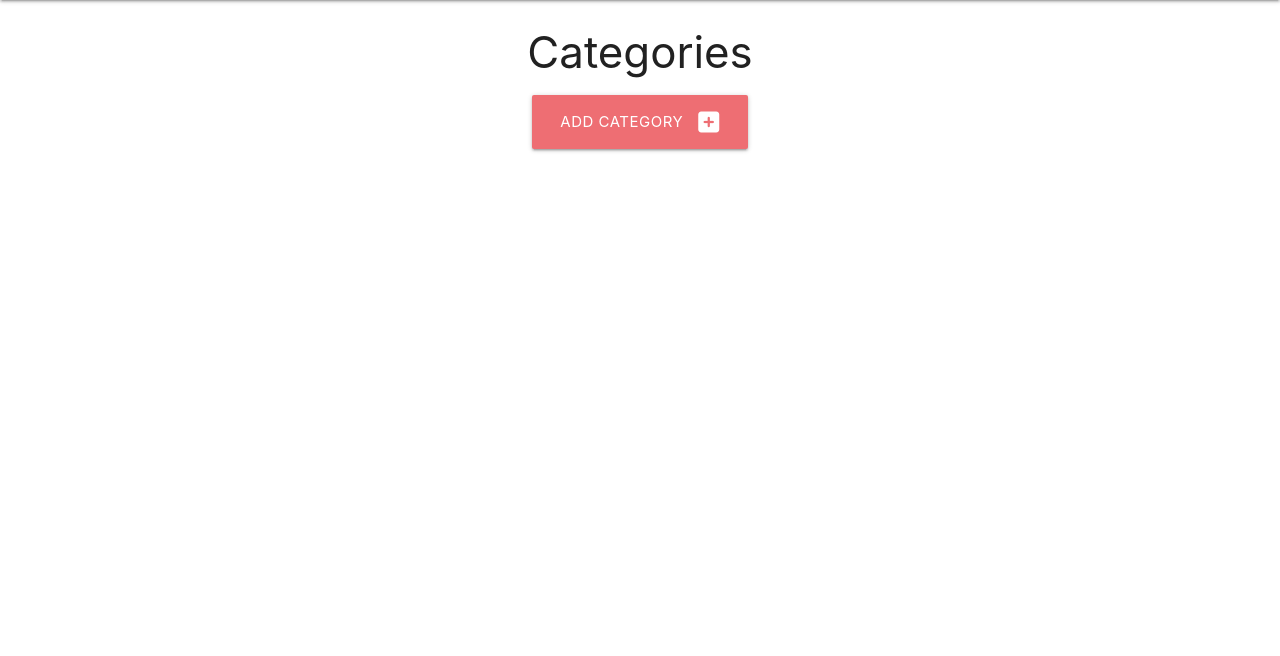
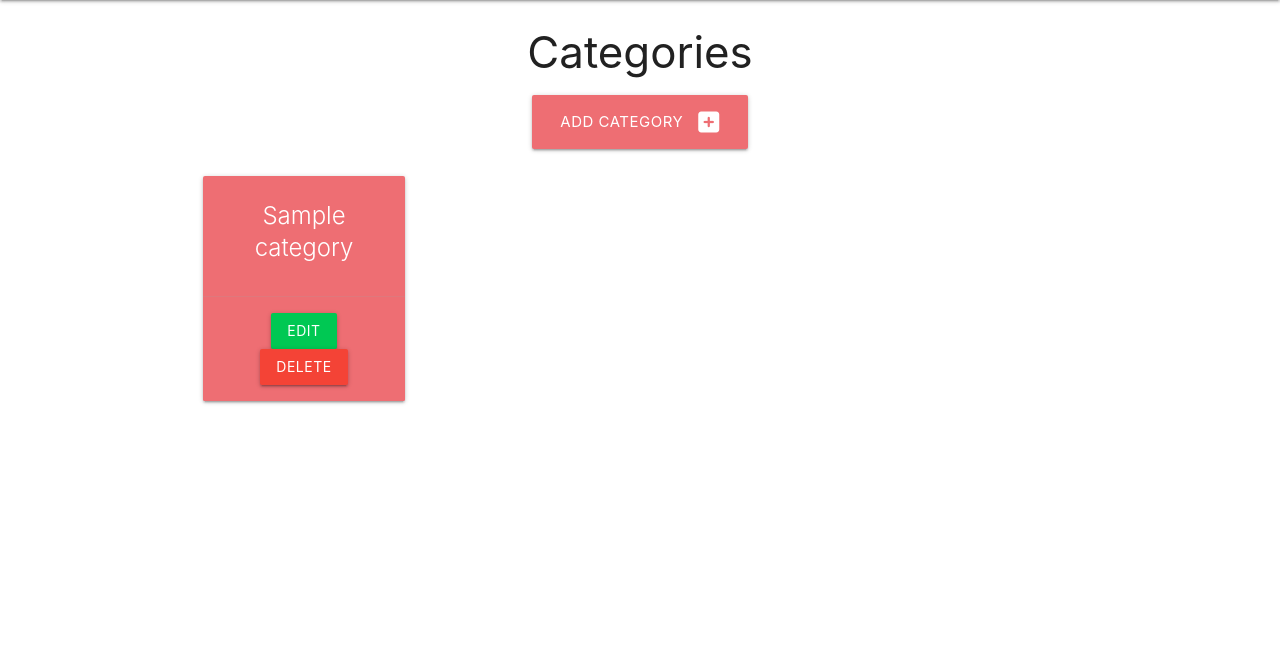
Before and after one commit to amorychambers/task-manager, a Python web app: template taskmanager/templates/categories.html in a window 1280 px wide. Shown: the part 64-720 px from the top of the page. Run offline with Jinja, Linux system fonts and the light colour scheme; the template is opened without the code that fills it: most values are stand-ins (such as "Sample title", 1, 10 or a date in 2020); some libraries are stand-ins or nearby versions.

Commit message:
add for loop in categories.html to display each category in database as a card

```diff
--- a/taskmanager/routes.py
+++ b/taskmanager/routes.py
@@ -8,7 +8,8 @@ def home():
 
 @app.route("/categories")
 def categories():
-    return render_template("categories.html")
+    categories = list(Category.query.order_by(Category.category_name).all())
+    return render_template("categories.html", categories=categories)
 
 @app.route("/add_category", methods=["GET", "POST"])
 def add_category():
--- a/taskmanager/templates/categories.html
+++ b/taskmanager/templates/categories.html
@@ -11,4 +11,20 @@
     </div>
 </div>
 
+<div class="row">
+    {% for category in categories %}
+    <div class="col s12 m6 l3">
+      <div class="card matred darken-4 center-align">
+        <div class="card-content white-text">
+          <span class="card-title">{{ category.category_name }}</span>
+        </div>
+        <div class="card-action">
+          <a href="#" class="btn green accent-4">Edit</a>
+          <a href="#" class="btn red">Delete</a>
+        </div>
+      </div>
+    </div>
+    {% endfor %}
+  </div>
+
 {% endblock %}
```
